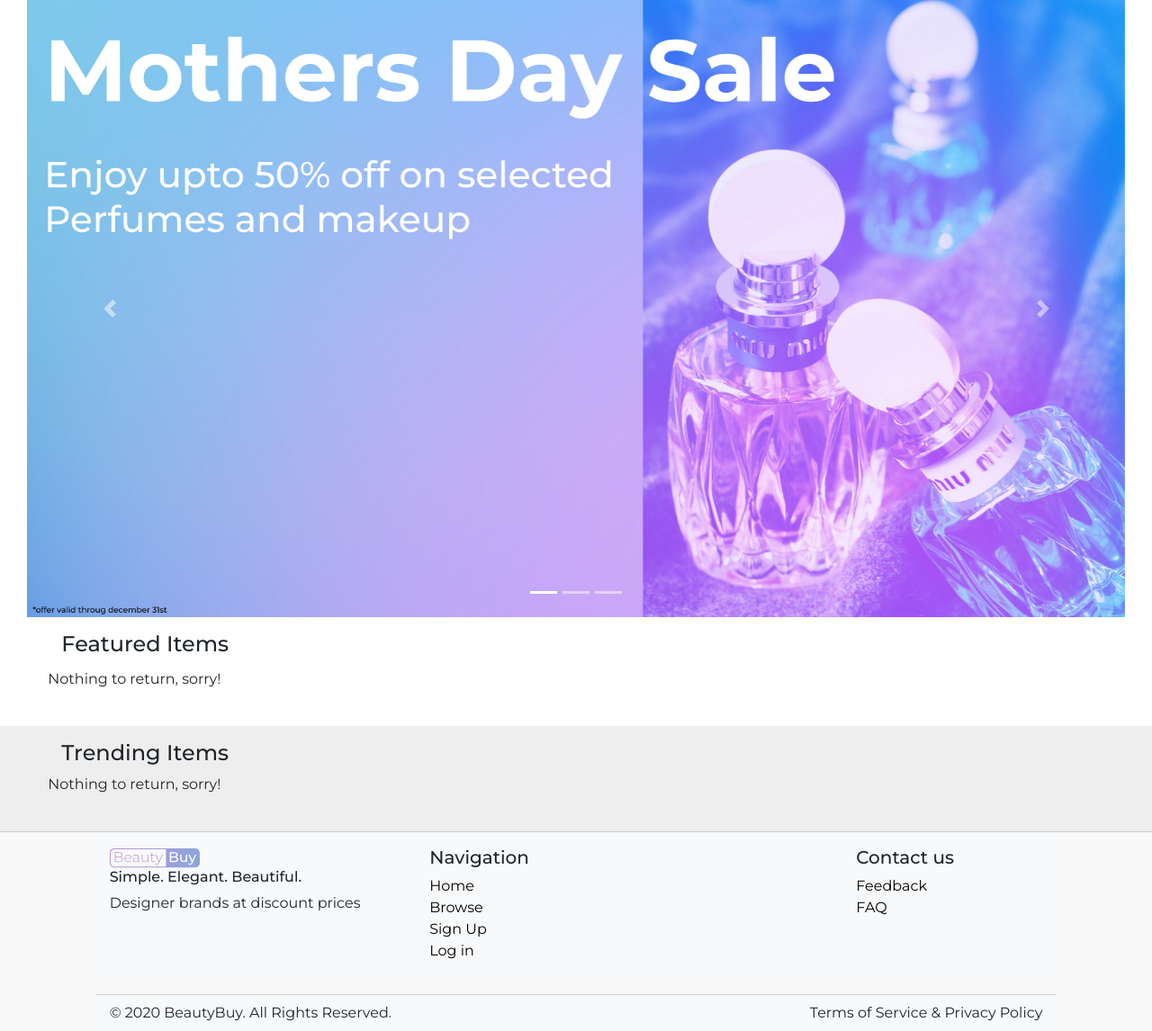
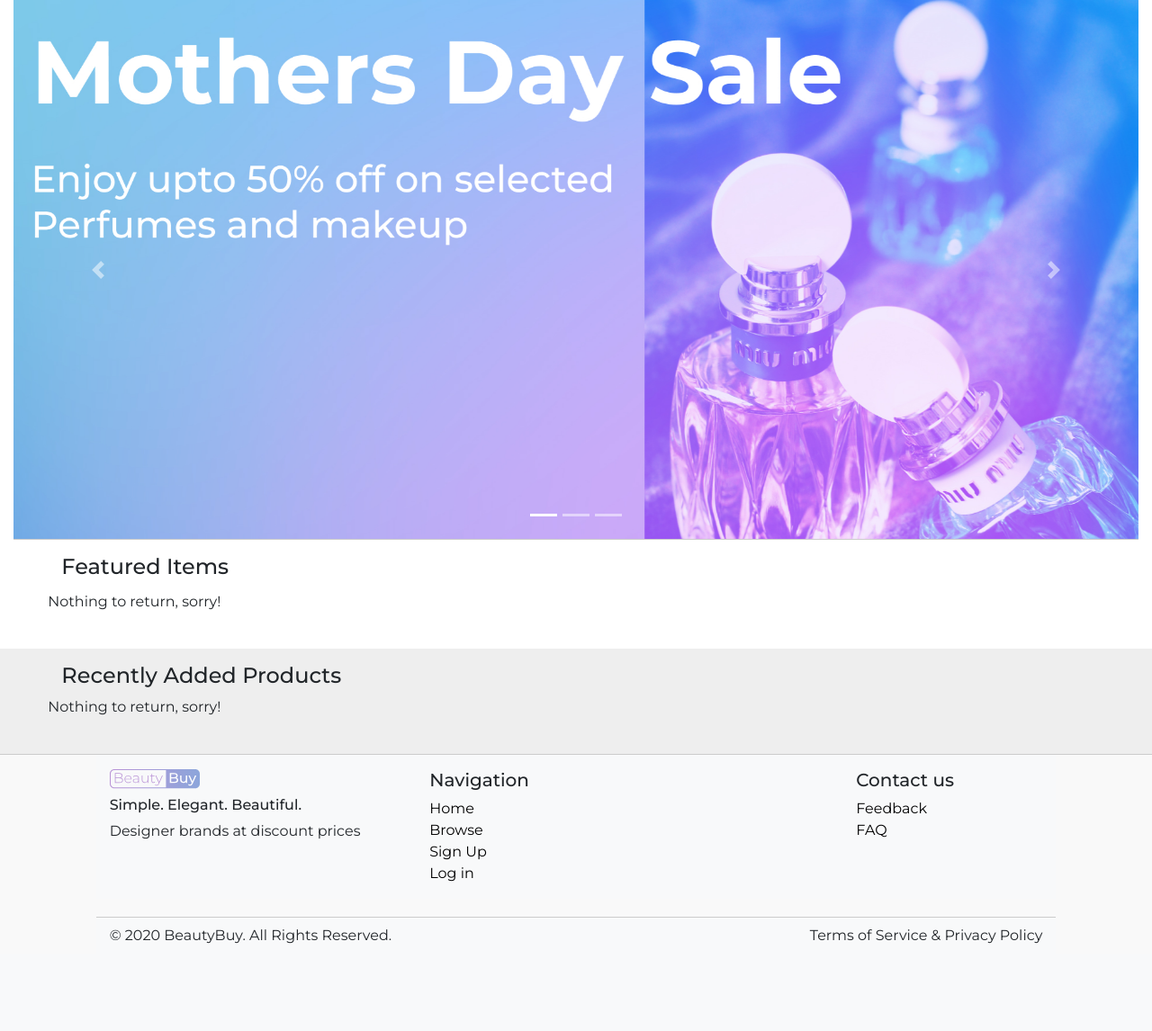
Before and after one commit to AlcornRyan/3172-ecommerce, a PHP site: page / in a window 1280 px wide. Shown: the part 57-1203 px from the top of the page at 90% size. After the commit the page ends 1106 px from the top, so only its background shows below. Run offline with PHP 8.4, Linux system fonts and the light colour scheme; data that the repository does not hold is empty.

Commit message:
Pathing for images, sizing of landing page slideshow

```diff
--- a/include/footer.php
+++ b/include/footer.php
@@ -8,7 +8,7 @@
 
                 <!-- Column 1 -->
                 <div class="col-md-4 footerColumn">
-                <img src="../images/logo.svg" alt="beatuBuy logo">
+                <img src="images/logo.svg" alt="beatuBuy logo" class="mb-2">
                     <h6>Simple. Elegant. Beautiful.</h6>
                     <p>Designer brands at discount prices</p>
                 </div>
--- a/include/header.php
+++ b/include/header.php
@@ -6,7 +6,7 @@
   </button>
 
   <!-- LOGO -->
-  <a class="navbar-brand" href="index.php"><img class="logo" src="../images/logo.svg" alt="beatuBuy logo"></a>
+  <a class="navbar-brand" href="index.php"><img class="logo" src="images/logo.svg" alt="beatuBuy logo"></a>
 
   <div class="collapse navbar-collapse" id="navbarTogglerDemo03">
 
--- a/include/landing.php
+++ b/include/landing.php
@@ -1,32 +1,40 @@
 <div class="container-fluid">
 
     <!-- Slideshow -->
-        <div class="col-md-12">
+        <div class="col-md-12 px-0 mx-0">
             <div id="carouselExampleIndicators" class="carousel slide" data-ride="carousel">
+
                 <ol class="carousel-indicators">
                     <li data-target="#carouselExampleIndicators" data-slide-to="0" class="active"></li>
                     <li data-target="#carouselExampleIndicators" data-slide-to="1"></li>
                     <li data-target="#carouselExampleIndicators" data-slide-to="2"></li>
                 </ol>
-                <div class="carousel-inner">
+
+                <!-- Slideshow Images -->
+                <div class="carousel-inner slideshowContainer">
                     <div class="carousel-item active">
-                        <img class="d-block w-100 img-fluid" src="../images/Banner1.jpg" alt="First slide">
+                        <img class="d-block w-100 img-fluid" src="images/Banner1.jpg" alt="First slide">
                     </div>
                     <div class="carousel-item">
-                        <img class="d-block w-100 img-fluid" src="../images/Banner2.jpg" alt="Second slide">
+                        <img class="d-block w-100 img-fluid" src="images/Banner2.jpg" alt="Second slide">
                     </div>
                     <div class="carousel-item">
-                        <img class="d-block w-100 img-fluid" src="../images/Banner3.jpg" alt="Third slide">
+                        <img class="d-block w-100 img-fluid" src="images/Banner3.jpg" alt="Third slide">
                     </div>
                 </div>
+
+                <!-- Previous Button -->
                 <a class="carousel-control-prev" href="#carouselExampleIndicators" role="button" data-slide="prev">
                     <span class="carousel-control-prev-icon" aria-hidden="true"></span>
                     <span class="sr-only">Previous</span>
                 </a>
+
+                <!-- Next Button -->
                 <a class="carousel-control-next" href="#carouselExampleIndicators" role="button" data-slide="next">
                     <span class="carousel-control-next-icon" aria-hidden="true"></span>
                     <span class="sr-only">Next</span>
                 </a>
+
             </div>
         </div>
 
--- a/include/landing/trending-item.php
+++ b/include/landing/trending-item.php
@@ -2,7 +2,7 @@
 /*
 * Loop through all products
 */
-$getProductsQuery = $getProductsQuery = "SELECT * FROM products limit 8";
+$getProductsQuery = $getProductsQuery = "SELECT * FROM products WHERE s_id='1' limit 8";
 
 ?>
 
--- a/include/landing/trendingCon.php
+++ b/include/landing/trendingCon.php
@@ -1,7 +1,7 @@
 <div class="row justify-content-center pt-md-3 pb-md-4 trendingCon">
     <div class="col-md-11">
 
-        <h4>Trending Items</h4>
+        <h4>Recently Added Products</h4>
 
         <!-- Top Row -->
         <div class="row">
--- a/style/landing.css
+++ b/style/landing.css
@@ -1,5 +1,5 @@
 .slideshowContainer {
-    min-height: 600px;
+    max-height: 600px;
     border-bottom: 1px solid #cccccc;
 }
     .trendingCon {
```
